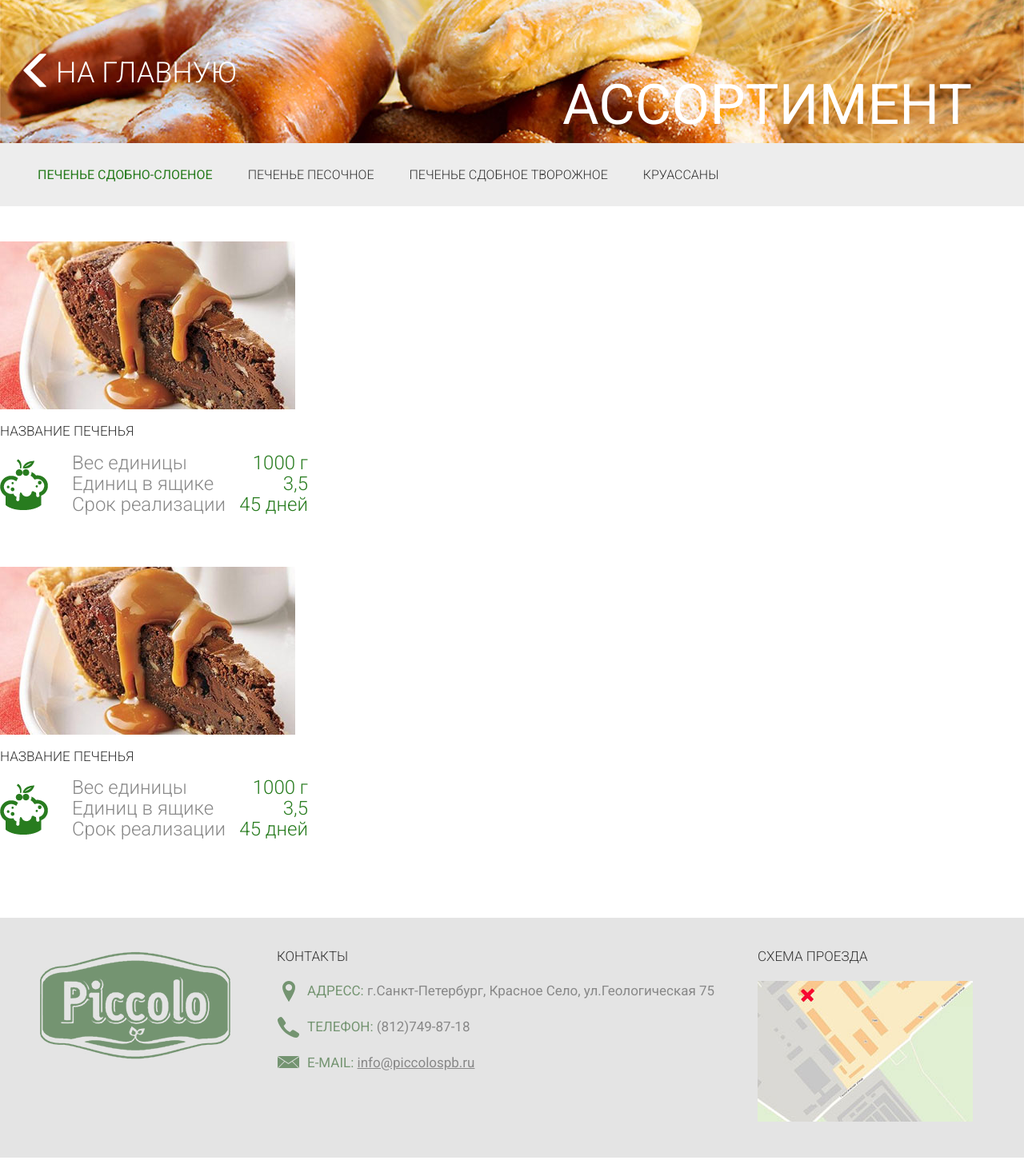
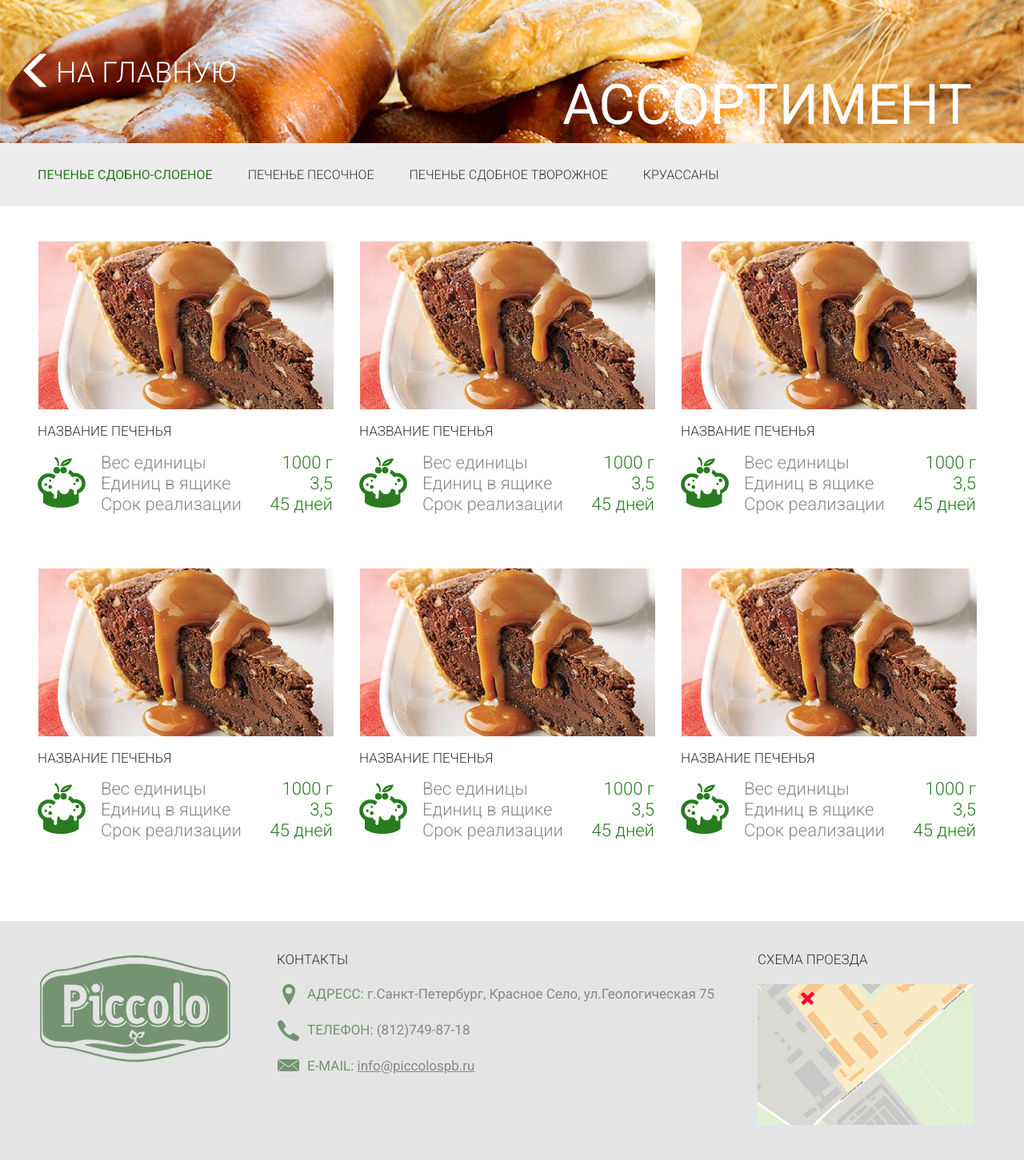
Before and after one commit to mmasterenko/piccolo, a Django app: page /assortiment/ in a window 1280 px wide. Shown: the part 203-1654 px from the top of the page at 80% size. Run offline with Django 3.2, Linux system fonts and the light colour scheme; some libraries are stand-ins or nearby versions.

Commit message:
html: assortiment page completed

```diff
--- a/vapp/templates/vapp/assortiment.html
+++ b/vapp/templates/vapp/assortiment.html
@@ -42,8 +42,84 @@
                     </tr>
                 </table>
             </div>
+            <div class="col-sm-4 x-assort-page-col">
+                <img class="cake-img" src="{% static 'images/dummy-cake.jpg' %}" alt="cookie">
+                <h4>НАЗВАНИЕ ПЕЧЕНЬЯ</h4>
+                <img class="icon-img" src="{% static 'images/assort-icon-1.png' %}" alt="icon">
+                <table>
+                    <tr>
+                        <td>Вес единицы</td>
+                        <td>1000 г</td>
+                    </tr>
+                    <tr>
+                        <td>Единиц в ящике</td>
+                        <td>3,5</td>
+                    </tr>
+                    <tr>
+                        <td>Срок реализации</td>
+                        <td>45 дней</td>
+                    </tr>
+                </table>
+            </div>
+            <div class="col-sm-4 x-assort-page-col">
+                <img class="cake-img" src="{% static 'images/dummy-cake.jpg' %}" alt="cookie">
+                <h4>НАЗВАНИЕ ПЕЧЕНЬЯ</h4>
+                <img class="icon-img" src="{% static 'images/assort-icon-1.png' %}" alt="icon">
+                <table>
+                    <tr>
+                        <td>Вес единицы</td>
+                        <td>1000 г</td>
+                    </tr>
+                    <tr>
+                        <td>Единиц в ящике</td>
+                        <td>3,5</td>
+                    </tr>
+                    <tr>
+                        <td>Срок реализации</td>
+                        <td>45 дней</td>
+                    </tr>
+                </table>
+            </div>
         </div>
         <div class="row x-assort-page-row">
+            <div class="col-sm-4 x-assort-page-col">
+                <img class="cake-img" src="{% static 'images/dummy-cake.jpg' %}" alt="cookie">
+                <h4>НАЗВАНИЕ ПЕЧЕНЬЯ</h4>
+                <img class="icon-img" src="{% static 'images/assort-icon-1.png' %}" alt="icon">
+                <table>
+                    <tr>
+                        <td>Вес единицы</td>
+                        <td>1000 г</td>
+                    </tr>
+                    <tr>
+                        <td>Единиц в ящике</td>
+                        <td>3,5</td>
+                    </tr>
+                    <tr>
+                        <td>Срок реализации</td>
+                        <td>45 дней</td>
+                    </tr>
+                </table>
+            </div>
+            <div class="col-sm-4 x-assort-page-col">
+                <img class="cake-img" src="{% static 'images/dummy-cake.jpg' %}" alt="cookie">
+                <h4>НАЗВАНИЕ ПЕЧЕНЬЯ</h4>
+                <img class="icon-img" src="{% static 'images/assort-icon-1.png' %}" alt="icon">
+                <table>
+                    <tr>
+                        <td>Вес единицы</td>
+                        <td>1000 г</td>
+                    </tr>
+                    <tr>
+                        <td>Единиц в ящике</td>
+                        <td>3,5</td>
+                    </tr>
+                    <tr>
+                        <td>Срок реализации</td>
+                        <td>45 дней</td>
+                    </tr>
+                </table>
+            </div>
             <div class="col-sm-4 x-assort-page-col">
                 <img class="cake-img" src="{% static 'images/dummy-cake.jpg' %}" alt="cookie">
                 <h4>НАЗВАНИЕ ПЕЧЕНЬЯ</h4>
--- a/versilia/static/css/style.css
+++ b/versilia/static/css/style.css
@@ -452,7 +452,8 @@ div.news-block .news-row .news-row-in .date {
 
 #assort-block.assort-page .x-assort-page-row {
     margin-top: 36px;
-    margin-bottom: 57px;
+    margin-bottom: 59px;
+    padding: 0 37px;
 }
 
 #assort-block.assort-page .x-assort-page-row .x-assort-page-col {
@@ -461,14 +462,15 @@ div.news-block .news-row .news-row-in .date {
 
 #assort-block.assort-page .x-assort-page-row table {
     font-weight: 300;
-    font-size: 24px;
-    width: 295px;
+    font-size: 22px;
+    width: 290px;
     line-height: 26px;
     color: #888888;
 }
 
 #assort-block.assort-page .x-assort-page-row h4 {
     margin-top: 18px;
+    margin-left: 10px;
 }
 
 #assort-block.assort-page .x-assort-page-row img {
@@ -478,4 +480,12 @@ div.news-block .news-row .news-row-in .date {
 #assort-block.assort-page .x-assort-page-row img.cake-img {
     float: none;
     clear: none;
+    margin-left: 11px;
+    margin-right: 0;
 }
+
+#assort-block.assort-page .x-assort-page-row img.icon-img {
+    margin-top: 5px;
+    margin-left: 10px;
+    margin-right: 19px;
+}
```
